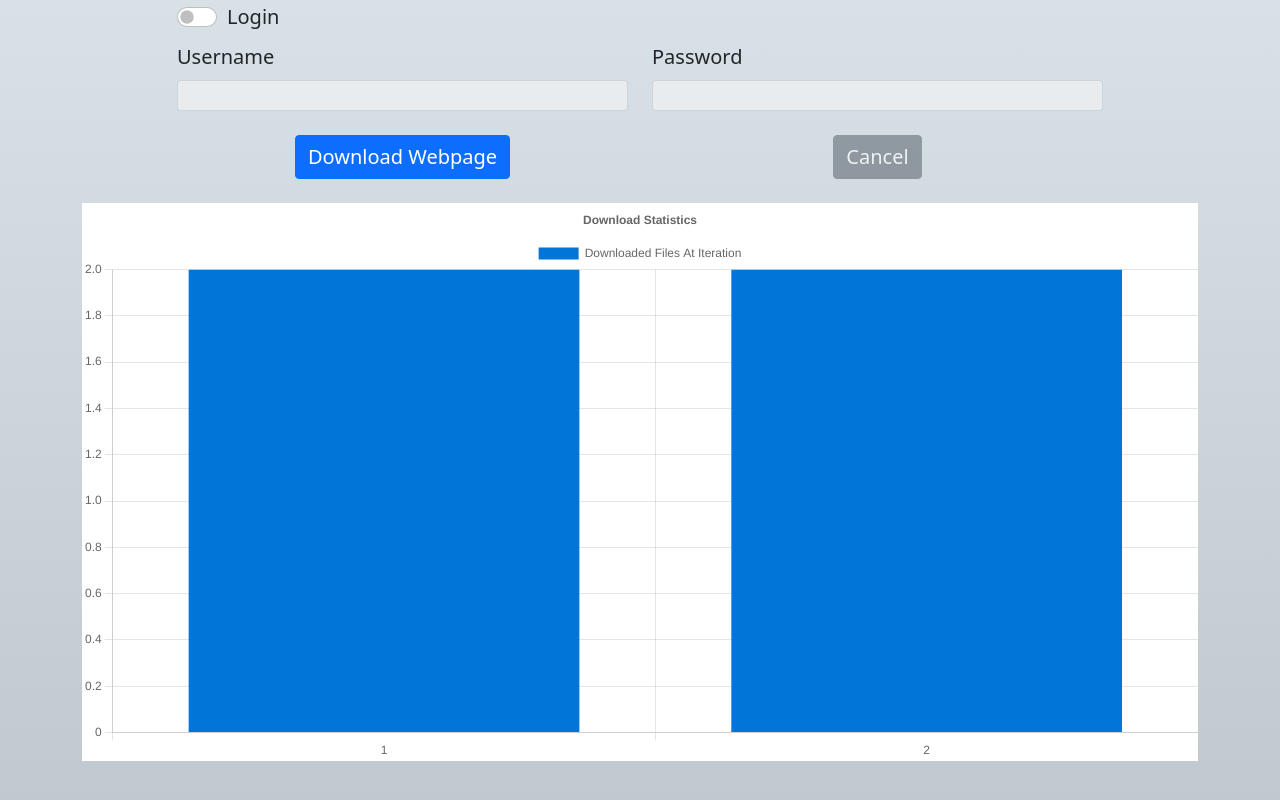
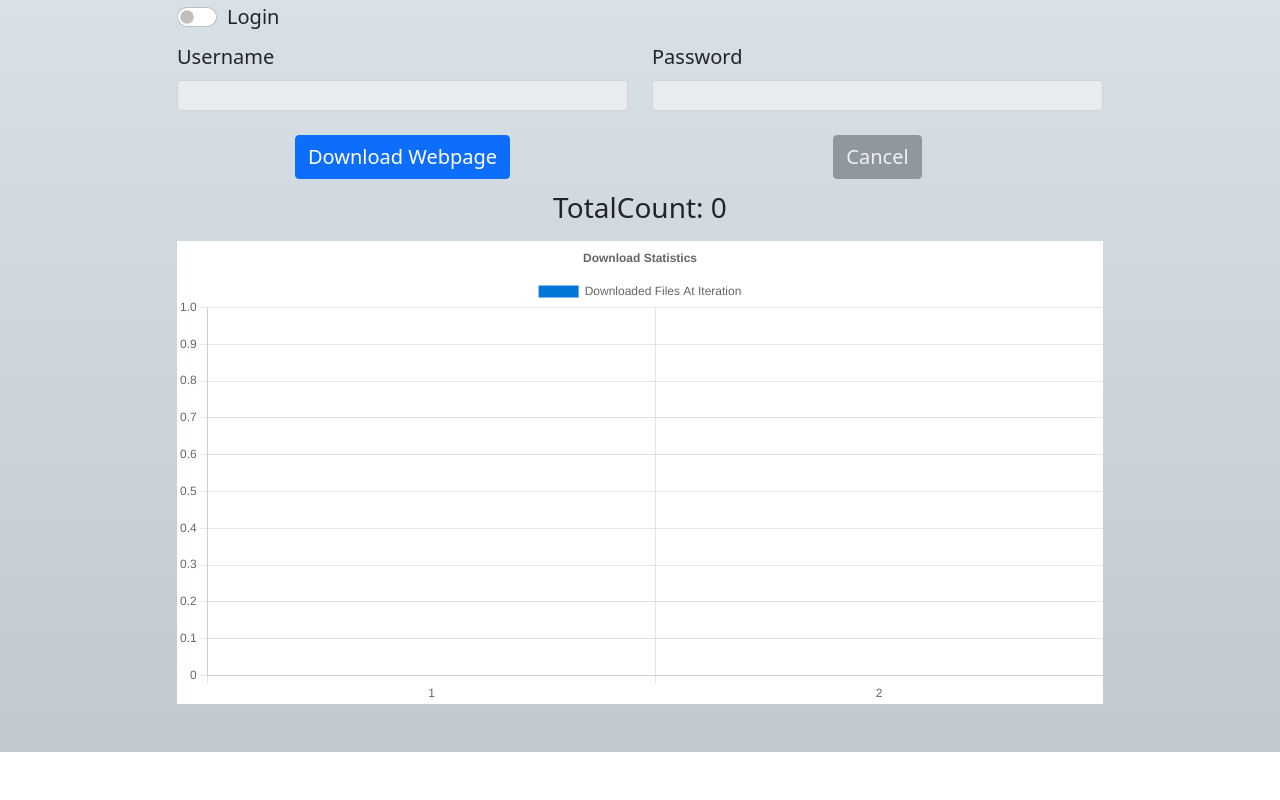
Before and after one commit to MichaelSamarati/webdownload, a React (Create React App) app in the folder app/: page / in a window 1280 px wide. Shown: the part 334-1134 px from the top of the page. After the commit the page ends 1086 px from the top, so only its background shows below. Built offline with nearby package versions, Linux system fonts and the light colour scheme.

Commit message:
chart works

```diff
--- a/app/src/App.js
+++ b/app/src/App.js
@@ -11,7 +11,7 @@ import {
   Tooltip,
   Legend,
 } from 'chart.js';
-import Chart from './Chart.js';
+import {Bar} from 'react-chartjs-2';
 
 ChartJS.register(
   CategoryScale,
@@ -26,8 +26,8 @@ function App() {
   const [isDownload, setDownload] = useState(false);
   const [inputs, setInputs] = useState({name: "Example", link: "https://example.com", iterations: 2, extend: "Limitless", adjustPage: true, login: false});
   const [status, setStatus] = useState([]);
-  const [chart, setChart] = useState(
-    {
+  const [totalStatus, setTotalStatus] = useState(0);
+  const [chart, setChart] = useState({
     labels: [],
     datasets: [{
       label: "Downloaded Files At Iteration",
@@ -35,35 +35,51 @@ function App() {
       backgroundColor: "#0275d8"
     }]
   });
+  const chartOptions = {
+    responsive: true,
+    plugins: {
+      title: {
+        display: true,
+        text: 'Download Statistics',
+      },
+    },
+  }
   function generateChartData(iterations){
+    setTotalStatus(0)
     setStatus(prev => {
       let data = [];
-      for (let i = 0; i < iterations; i++) {
+      for (let i = 1; i <= iterations; i++) {
         let obj = {
-          iteration: i+1,
-          count: 2
+          iteration: i,
+          count: 0
         }
         data.push(obj);
       }
-      console.log(data)
       return data;
     })
   }
   function updateChart(){
     setChart(prev => {
-      console.log("status")
-      console.log(status)
       let chartData = {
-      labels: status?.map(level => {return level.iteration;}),
+      labels: status.map(level => level.iteration),
       datasets: [{
         label: "Downloaded Files At Iteration",
-        data: status?.map(level => {return level.count;}),
+        data: status.map(level => level.count),
         backgroundColor: "#0275d8"
       }]
       }
-      console.log(chartData)
       return chartData
     });
+  }
+  function incrementFileCount(currentIteration){
+    setTotalStatus(prev => prev+1);
+    setStatus(prev => {
+      return [
+        ...prev.slice(0, currentIteration-1),
+        {iteration: currentIteration, count: prev.at(currentIteration-1).count+1},
+        ...prev.slice(currentIteration),
+      ]
+    })
   }
 
   useEffect(() => {
@@ -79,30 +95,7 @@ function App() {
     setInputs(inputs => ({ ...inputs, link: e.target.value }));
   }
   const updateIterations = (e) => {
-    const iterations = e.target.value;
-    setInputs(inputs => ({ ...inputs, iterations: iterations }));
-    // var labels = [];
-    // var data = [];
-    // for (let i = 1; i <= iterations; i++) {
-    //   labels.push(i);
-    //   data.push(0);
-    // }
-    // setStatus(prev => {
-    //   let datacopy = Object.assign({}, prev)
-    //   // //var obj = { ...prev };
-    //   // console.log(datacopy);
-    //   // datacopy.labels = labels;
-    //   // //console.log(datacopy.datasets[0])
-
-    //   // datacopy.datasets[0].data = data;
-    //   // //console.log(obj.datasets[0])
-    //   // console.log(datacopy);
-    //   // return datacopy
-    //   let dataset = datacopy.datasets[0];
-    //   dataset = {...dataset, data: data}
-    //   //return {labels: labels, datasets: [{label: "2wadawd", data: data}]}
-    //   return {labels: labels, datasets: [...datacopy.datasets, dataset]}
-    // })
+    setInputs(inputs => ({ ...inputs, iterations: e.target.value }));
   }
   const updateExtend = (e) => {
     setInputs(inputs => ({ ...inputs, extend: e.target.value}));
@@ -126,7 +119,10 @@ function App() {
     e.preventDefault()
     setDownload(true)
     console.log(inputs)
-    downloadWebpage(status, setStatus, inputs.name, inputs.link, inputs.iterations, inputs.extend, inputs.adjustPage)
+    generateChartData(inputs.iterations);
+
+    downloadWebpage(isDownload, incrementFileCount, inputs.name, inputs.link, inputs.iterations, inputs.extend, inputs.adjustPage)
+    setDownload(false)
   }
   return (
       <Container>
@@ -150,62 +146,62 @@ function App() {
                 <Col sm={12} md={9} lg={9}>
                 <Form.Group controlId="name" className="mb-2">
                   <Form.Label>Filename</Form.Label>
-                  <Form.Control size="sm" onChange={updateName} placeholder="Example" type="text"></Form.Control>
+                  <Form.Control size="sm" onChange={updateName} placeholder="Example" type="text" disabled={isDownload}></Form.Control>
                 </Form.Group>
                 </Col>
                 <Col sm={12} md={3} lg={3}>
                 <Form.Group controlId="iterations" className="mb-2">
                   <Form.Label>Iterations</Form.Label>
-                  <Form.Control size="sm" onChange={updateIterations} defaultValue="3" min="1" type="number"></Form.Control>
+                  <Form.Control size="sm" onChange={updateIterations} defaultValue="3" min="1" type="number" disabled={isDownload}></Form.Control>
                 </Form.Group>
                 </Col>
               </Row>
               <Row className="mt-2">
                 <Col sm={12} md={4} lg={4}>
                 <Form.Group controlId="extend1" className="mb-2">
-                  <Form.Check size="sm" onChange={updateExtend} name="extendRadios" type="radio" label="Limitless" value="Limitless" checked={inputs.extend==="Limitless"}></Form.Check>
+                  <Form.Check size="sm" onChange={updateExtend} name="extendRadios" type="radio" label="Limitless" value="Limitless" checked={inputs.extend==="Limitless"} disabled={isDownload}></Form.Check>
                 </Form.Group>
                 </Col>
                 <Col sm={12} md={4} lg={4}>
                 <Form.Group controlId="extend2" className="mb-2">
-                  <Form.Check size="sm" onChange={updateExtend} name="extendRadios" type="radio" label="Stay On Root" value="Stay On Root" checked={inputs.extend==="Stay On Root"}></Form.Check>
+                  <Form.Check size="sm" onChange={updateExtend} name="extendRadios" type="radio" label="Stay On Root" value="Stay On Root" checked={inputs.extend==="Stay On Root"} disabled={isDownload}></Form.Check>
                 </Form.Group>
                 </Col>
                 <Col sm={12} md={4} lg={4}>
                 <Form.Group controlId="extend3" className="mb-2">
-                  <Form.Check size="sm" onChange={updateExtend} name="extendRadios" type="radio" label="Stay On Path" value="Stay On Path" checked={inputs.extend==="Stay On Path"}></Form.Check>
+                  <Form.Check size="sm" onChange={updateExtend} name="extendRadios" type="radio" label="Stay On Path" value="Stay On Path" checked={inputs.extend==="Stay On Path"} disabled={isDownload}></Form.Check>
                 </Form.Group>
                 </Col>
 
               </Row>
               <Row className="mt-2">
               <Form.Group controlId="adjustpage" className="mb-2">
-                <Form.Check size="sm" onChange={updateAdjustPage} type="switch" label="Link Files" checked={inputs.adjustPage}></Form.Check>
+                <Form.Check size="sm" onChange={updateAdjustPage} type="switch" label="Link Files" checked={inputs.adjustPage} disabled={isDownload}></Form.Check>
               </Form.Group>
               </Row>
               <Row className="mt-2">
               <Form.Group controlId="login" className="mb-2">
-                <Form.Check size="sm" onChange={updateLogin} type="switch" label="Login" checked={inputs.login}></Form.Check>
+                <Form.Check size="sm" onChange={updateLogin} type="switch" label="Login" checked={inputs.login} disabled={isDownload}></Form.Check>
               </Form.Group>
               </Row>
               <Row>
                 <Col sm={12} md={6} lg={6}>
                 <Form.Group controlId="username" className="mb-2">
                   <Form.Label>Username</Form.Label>
-                  <Form.Control size="sm" onChange={updateUsername} placeholder="" type="text" disabled={!inputs.login}></Form.Control>
+                  <Form.Control size="sm" onChange={updateUsername} placeholder="" type="text" disabled={!inputs.login || isDownload}></Form.Control>
                 </Form.Group>
                 </Col>
                 <Col sm={12} md={6} lg={6}>
                 <Form.Group controlId="password" className="mb-2">
                   <Form.Label>Password</Form.Label>
-                  <Form.Control size="sm" onChange={updatePassword} placeholder="" type="text" disabled={!inputs.login}></Form.Control>
+                  <Form.Control size="sm" onChange={updatePassword} placeholder="" type="text" disabled={!inputs.login || isDownload}></Form.Control>
                 </Form.Group>
                 </Col>
               </Row>
             </Form>
-            <Row className="mt-3 text-center">
+            <Row className="mt-3 mb-1 text-center">
               <Col>
-                <Button className="fs-5" type="submit" onClick={handleSubmit}>Download Webpage</Button>
+                <Button className="fs-5" type="submit" onClick={handleSubmit} disabled={isDownload}>Download Webpage</Button>
               </Col>
               <Col>
                 <Button className="fs-5" variant="secondary" disabled={!isDownload} onClick={cancelDownload}>Cancel</Button>
@@ -213,9 +209,18 @@ function App() {
             </Row>
           </Col>
         </Row>
-        <Row className="mt-4 mb-5">
+        <Row className="mt-2 mb-2 text-center">
           <Col>
-            <Chart id="chart" chartData={chart}></Chart>
+            <h3>TotalCount: {totalStatus}</h3>
+          </Col>
+        </Row>
+        <Row className="mb-5 justify-content-md-center">
+          <Col sm={12} md={10} lg={10} >
+          <Bar
+            style={{backgroundColor: "white"}}
+            data={chart}
+            options={chartOptions}
+          />
           </Col>
         </Row>
       </Container>
--- a/app/src/Chart.js
+++ /dev/null
@@ -1,21 +0,0 @@
-import React from 'react';
-import {Bar} from 'react-chartjs-2';
-
-export default function Chart({chartData}) {
-
-  const chartOptions = {
-    responsive: true,
-    plugins: {
-      title: {
-        display: true,
-        text: 'Download Statistics',
-      },
-    },
-  }
-  return (
-    <Bar style={{backgroundColor: "white"}}
-        data={chartData}
-        options={chartOptions}
-    />
-  )
-}
--- a/server.js
+++ b/server.js
@@ -12,6 +12,11 @@
 //Dneke doch alle URLs relativ emachen nicht nur http
 //only http links exchangen mit set machen denke; ;
 //schauen das nicht css und s omehrmals runtergeladen werden
+//disabled machen
+
+//parameter liste textdatei
+
+
 // bem letgztenn ichtm ehr ausstaischen iteration;;
 // var cors = require('cors');
 // var fs = require('fs');
```
Also changed, not shown: app/src/logic.js (+3 -45 lines). Lines whose indentation alone changed are shown as unchanged.
